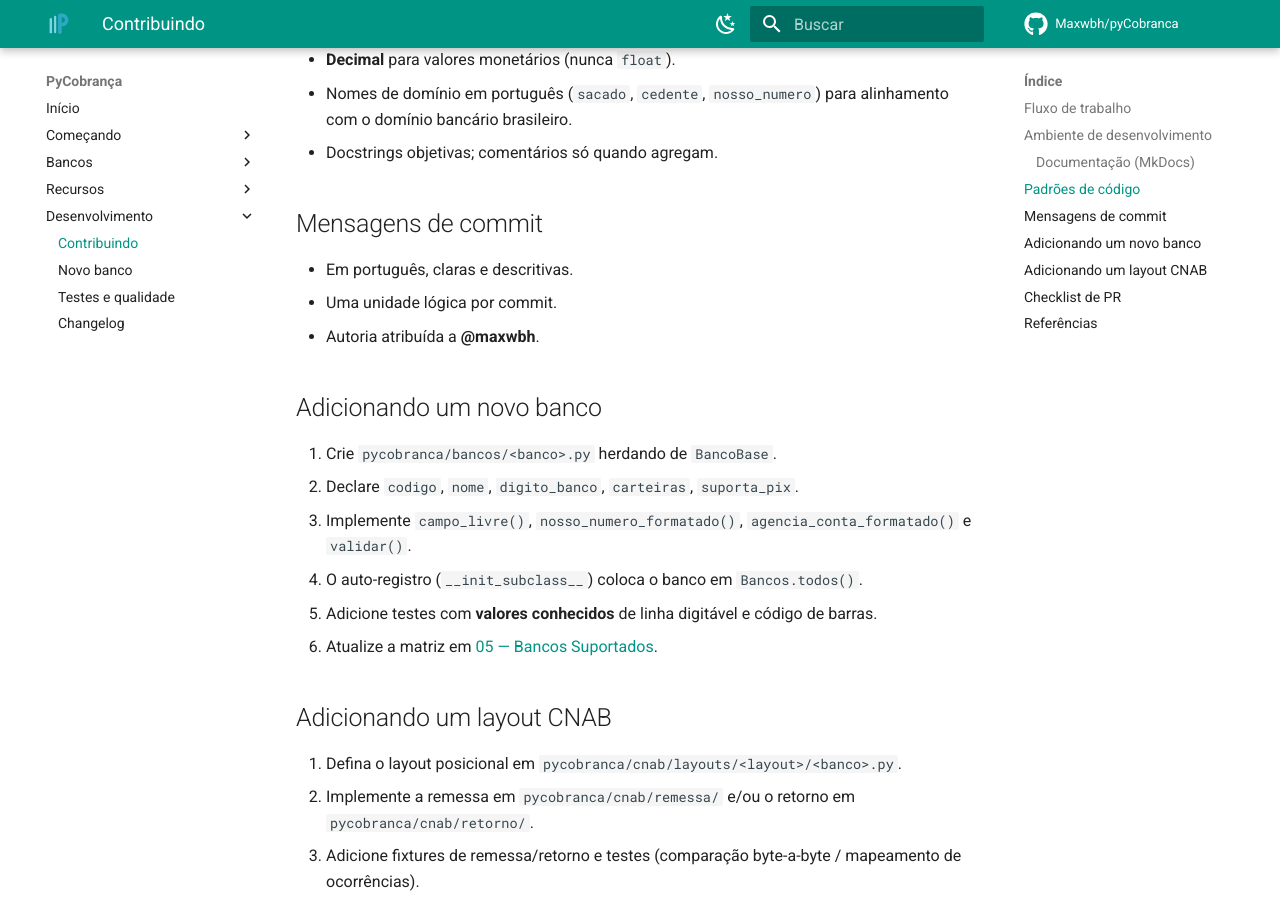
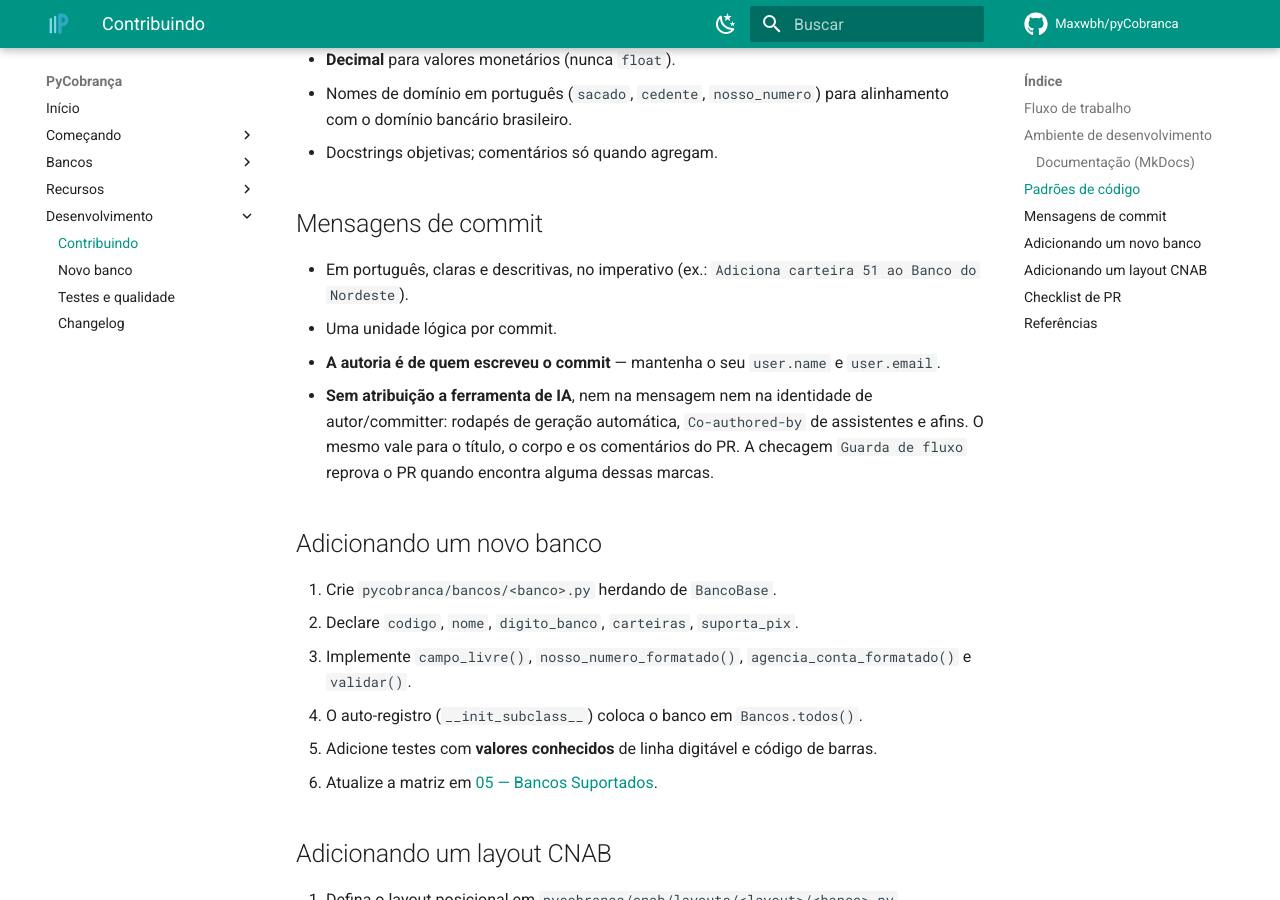
Before and after one commit to Maxwbh/pyCobranca, an MkDocs documentation site: the page built from docs/10-contribuindo.md, in a window 1280 px wide and 900 px high, scrolled down 1186 px. Built offline with MkDocs 1.6.1 and Material for MkDocs 9.7.7, drawn with Linux system fonts in a browser that asks for light colours; comment, search, counter and statistics services are not loaded.

Commit message:
Corrigir a regra de autoria no guia de contribuição
O guia dizia que a autoria dos commits é atribuída ao mantenedor. Num
documento que ensina terceiros a contribuir isso está errado e desestimula
contribuição: autoria é o crédito de quem escreveu.

Passa a dizer que a autoria é de quem faz o commit, e documenta a regra que
a CI de fato impõe e que não estava escrita em lugar nenhum — sem atribuição
a ferramenta de IA na mensagem, na identidade de autor e committer, nem no
título, corpo e comentários do PR. Sem isso, quem contribui seria reprovado
pela Guarda de fluxo sem saber a razão.

```diff
--- a/docs/10-contribuindo.md
+++ b/docs/10-contribuindo.md
@@ -49,9 +49,14 @@ correto quando apontam para outra página. Páginas novas entram na `nav` do `mk
 
 ## Mensagens de commit
 
-- Em português, claras e descritivas.
+- Em português, claras e descritivas, no imperativo
+  (ex.: `Adiciona carteira 51 ao Banco do Nordeste`).
 - Uma unidade lógica por commit.
-- Autoria atribuída a **@maxwbh**.
+- **A autoria é de quem escreveu o commit** — mantenha o seu `user.name` e `user.email`.
+- **Sem atribuição a ferramenta de IA**, nem na mensagem nem na identidade de autor/committer:
+  rodapés de geração automática, `Co-authored-by` de assistentes e afins. O mesmo vale para o
+  título, o corpo e os comentários do PR. A checagem `Guarda de fluxo` reprova o PR quando
+  encontra alguma dessas marcas.
 
 ## Adicionando um novo banco
 
```
